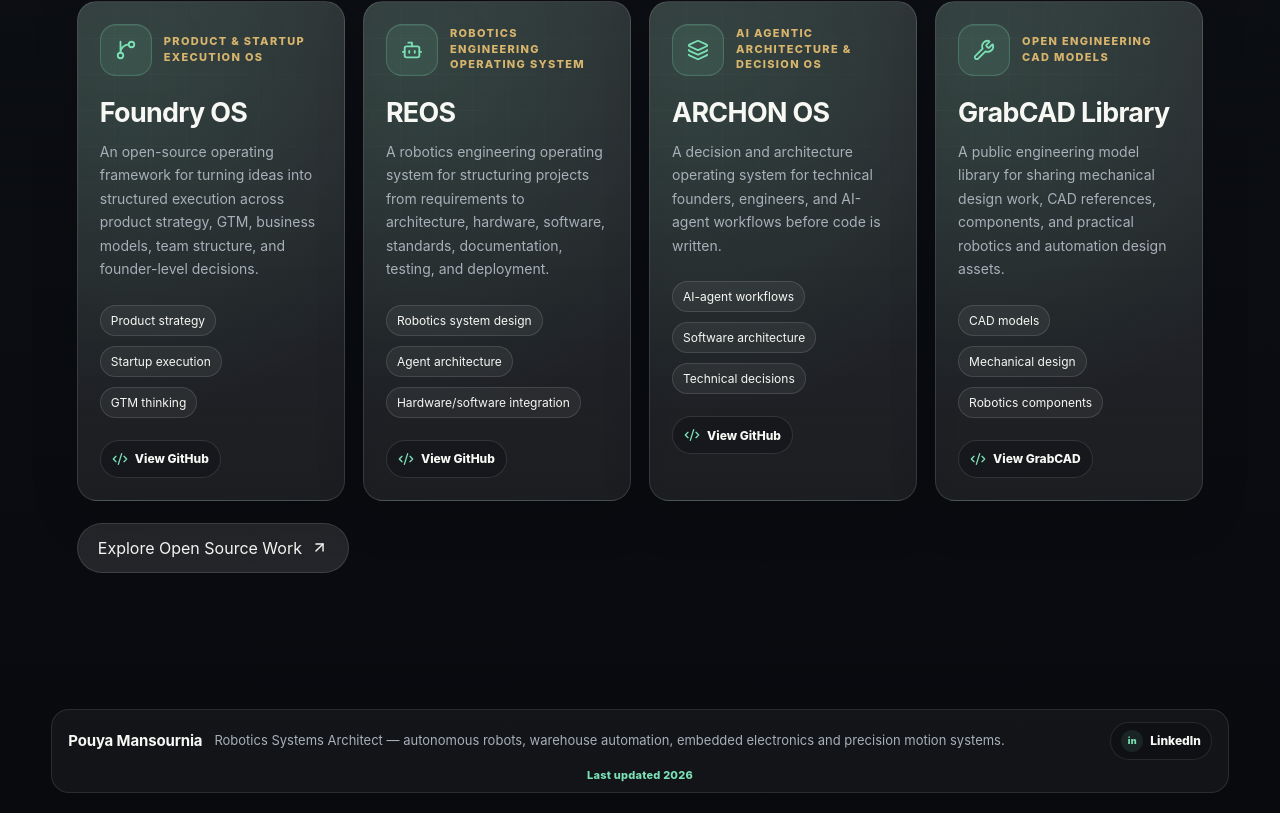
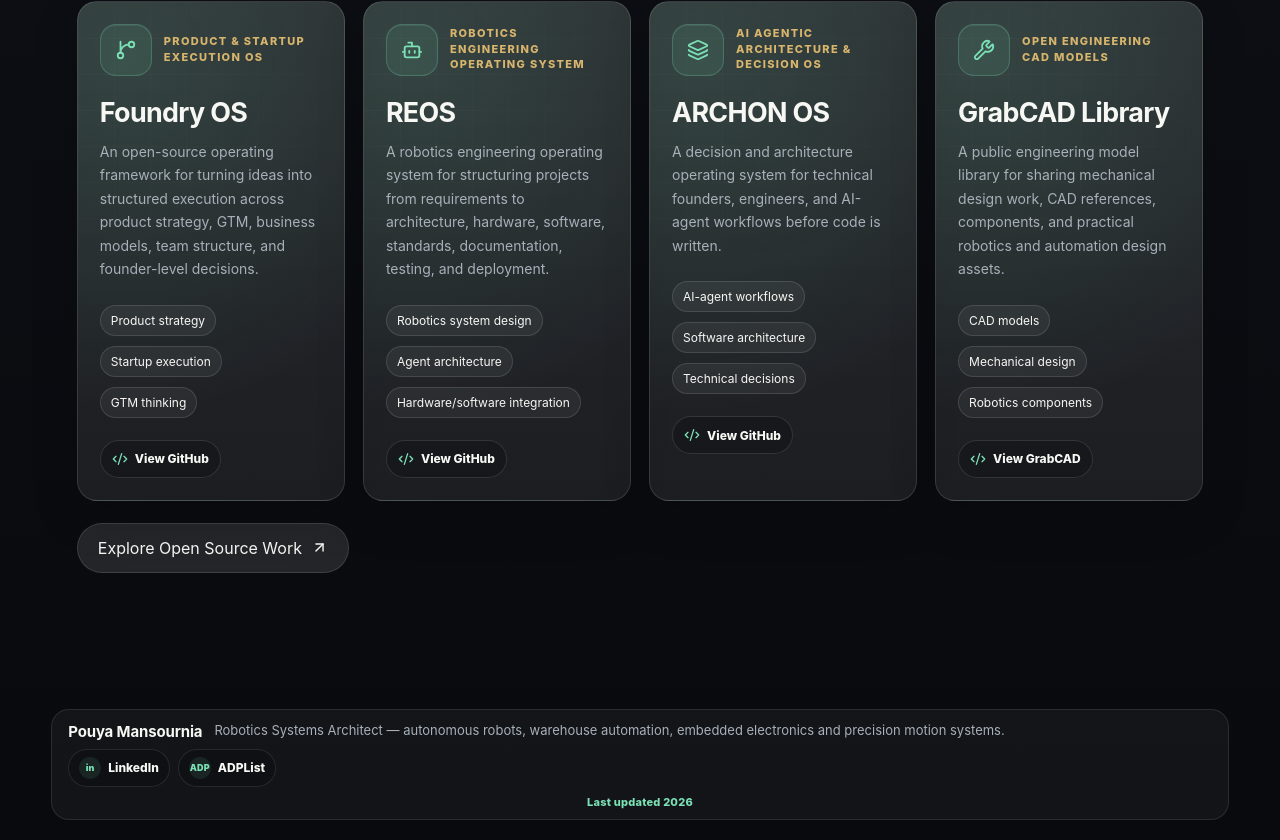
Before and after one commit to Pouya-Mansournia/PMPW, a React (Vite) app: page / in a window 1280 px wide. Shown: the part 3516-4356 px from the top of the page. Before the commit the page ends 4329 px from the top, so only its background shows below. Built offline with nearby package versions, Linux system fonts and the light colour scheme.

Commit message:
Add ADPList mentor profile

```diff
--- a/index.html
+++ b/index.html
@@ -38,7 +38,7 @@
     <link rel="apple-touch-icon" sizes="180x180" href="/apple-touch-icon.png">
 
     <script id="route-schema-ld" type="application/ld+json">
-      {"@context":"https://schema.org","@graph":[{"@type":"WebSite","@id":"https://mansournia.info/#website","url":"https://mansournia.info/","name":"Pouya Mansournia — Robotics Systems Architect","inLanguage":"en","author":{"@id":"https://mansournia.info/#person"}},{"@type":"WebPage","@id":"https://mansournia.info/#webpage","url":"https://mansournia.info/","name":"Pouya Mansournia | Robotics Systems Architect & Mechatronics Engineer","isPartOf":{"@id":"https://mansournia.info/#website"},"about":{"@id":"https://mansournia.info/#person"},"inLanguage":"en"},{"@type":"Person","@id":"https://mansournia.info/#person","name":"Pouya Mansournia","url":"https://mansournia.info/","image":"https://mansournia.info/portfolio-images/Profile%20Photo.jpg","jobTitle":["Robotics Systems Architect","Mechatronics Engineer"],"sameAs":["https://github.com/Pouya-Mansournia","https://www.linkedin.com/in/pouya-mansournia/","https://www.researchgate.net/profile/Pouya-Mansournia","https://grabcad.com/pouya.mansournia-1","https://www.youtube.com/@Pouyamansournia"]}]}
+      {"@context":"https://schema.org","@graph":[{"@type":"WebSite","@id":"https://mansournia.info/#website","url":"https://mansournia.info/","name":"Pouya Mansournia — Robotics Systems Architect","inLanguage":"en","author":{"@id":"https://mansournia.info/#person"}},{"@type":"WebPage","@id":"https://mansournia.info/#webpage","url":"https://mansournia.info/","name":"Pouya Mansournia | Robotics Systems Architect & Mechatronics Engineer","isPartOf":{"@id":"https://mansournia.info/#website"},"about":{"@id":"https://mansournia.info/#person"},"inLanguage":"en"},{"@type":"Person","@id":"https://mansournia.info/#person","name":"Pouya Mansournia","url":"https://mansournia.info/","image":"https://mansournia.info/portfolio-images/Profile%20Photo.jpg","jobTitle":["Robotics Systems Architect","Mechatronics Engineer"],"sameAs":["https://github.com/Pouya-Mansournia","https://www.linkedin.com/in/pouya-mansournia/","https://adplist.org/mentors/pmansourniagmailcom-mr7v8q8t","https://www.researchgate.net/profile/Pouya-Mansournia","https://grabcad.com/pouya.mansournia-1","https://www.youtube.com/@Pouyamansournia"]}]}
     </script>
   </head>
   <body>
--- a/src/components/SiteLayout.jsx
+++ b/src/components/SiteLayout.jsx
@@ -3,7 +3,7 @@
 import { navItems, professionalLinks } from '../data.js';
 import { navigateTo, routeHref } from '../navigation.js';
 
-const footerLinks = professionalLinks.filter((link) => link.label === 'LinkedIn');
+const footerLinks = professionalLinks.filter((link) => ['LinkedIn', 'ADPList'].includes(link.label));
 
 export default function SiteLayout({ children, activeRoute = 'home' }) {
   const [open, setOpen] = useState(false);
--- a/src/data.js
+++ b/src/data.js
@@ -585,6 +585,7 @@
 
 export const professionalLinks = [
   { label: 'LinkedIn', href: 'https://www.linkedin.com/in/pouya-mansournia/', initials: 'in' },
+  { label: 'ADPList', href: 'https://adplist.org/mentors/pmansourniagmailcom-mr7v8q8t', initials: 'ADP' },
   { label: 'GitHub', href: 'https://github.com/Pouya-Mansournia', initials: 'GH' },
   { label: 'GrabCAD', href: 'https://grabcad.com/pouya.mansournia-1', initials: 'GC' },
   { label: 'ResearchGate', href: 'https://www.researchgate.net/profile/Pouya-Mansournia', initials: 'RG' },
--- a/src/seo.js
+++ b/src/seo.js
@@ -126,6 +126,7 @@
     sameAs: [
       'https://github.com/Pouya-Mansournia',
       'https://www.linkedin.com/in/pouya-mansournia/',
+      'https://adplist.org/mentors/pmansourniagmailcom-mr7v8q8t',
       'https://www.researchgate.net/profile/Pouya-Mansournia',
       'https://grabcad.com/pouya.mansournia-1',
       'https://www.youtube.com/@Pouyamansournia'
```
Also changed, not shown: public/llms.txt.
